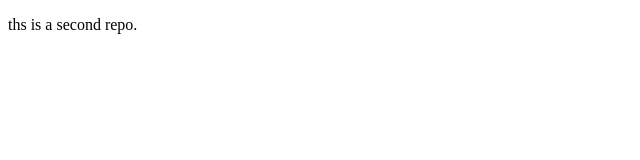
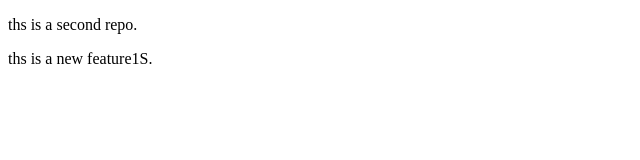
Before and after one commit to jadaprakash025/LocalRepo, a plain HTML site: page index.html in a window 1280 px wide. Shown: the whole page, without its empty margins (0-640 px from the left). Drawn offline with Linux system fonts and the light colour scheme.

Commit message:
Add new feature1

```diff
--- a/index.html
+++ b/index.html
@@ -7,5 +7,6 @@
 </head>
 <body>
     <P> ths is a second repo.</P>
+    <P> ths is a new feature1S.</P>
 </body>
 </html>
```
